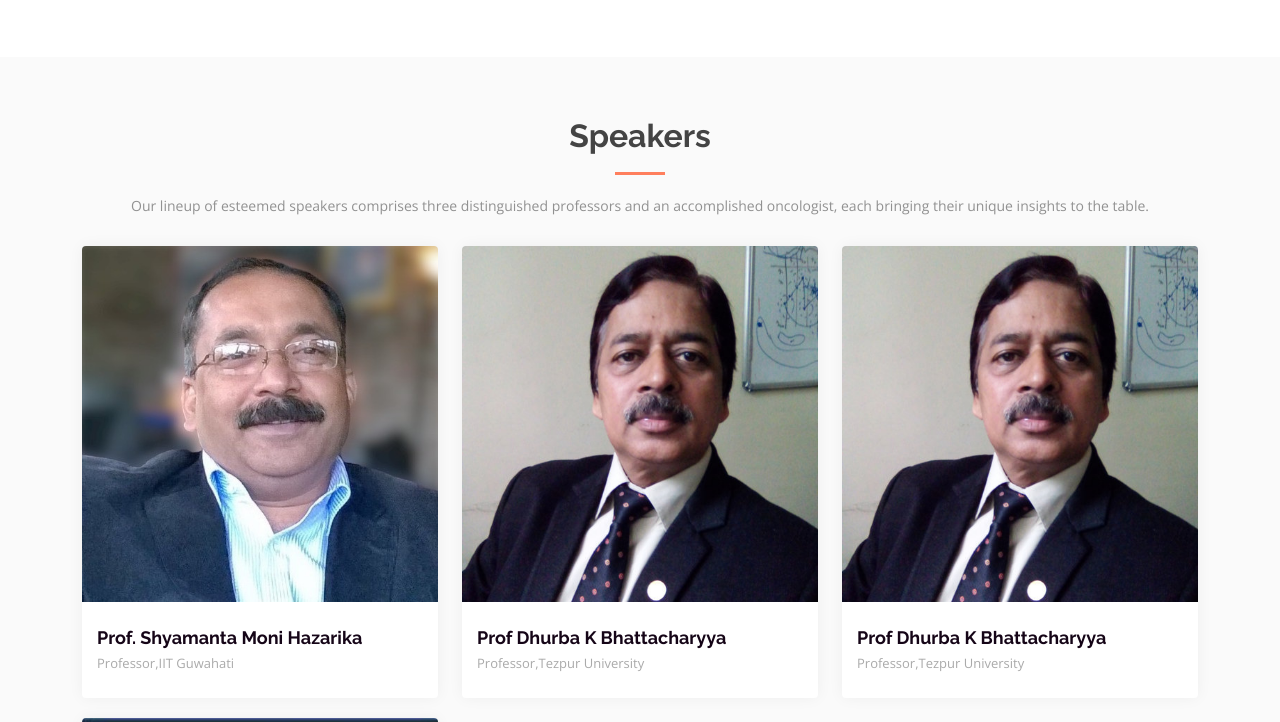
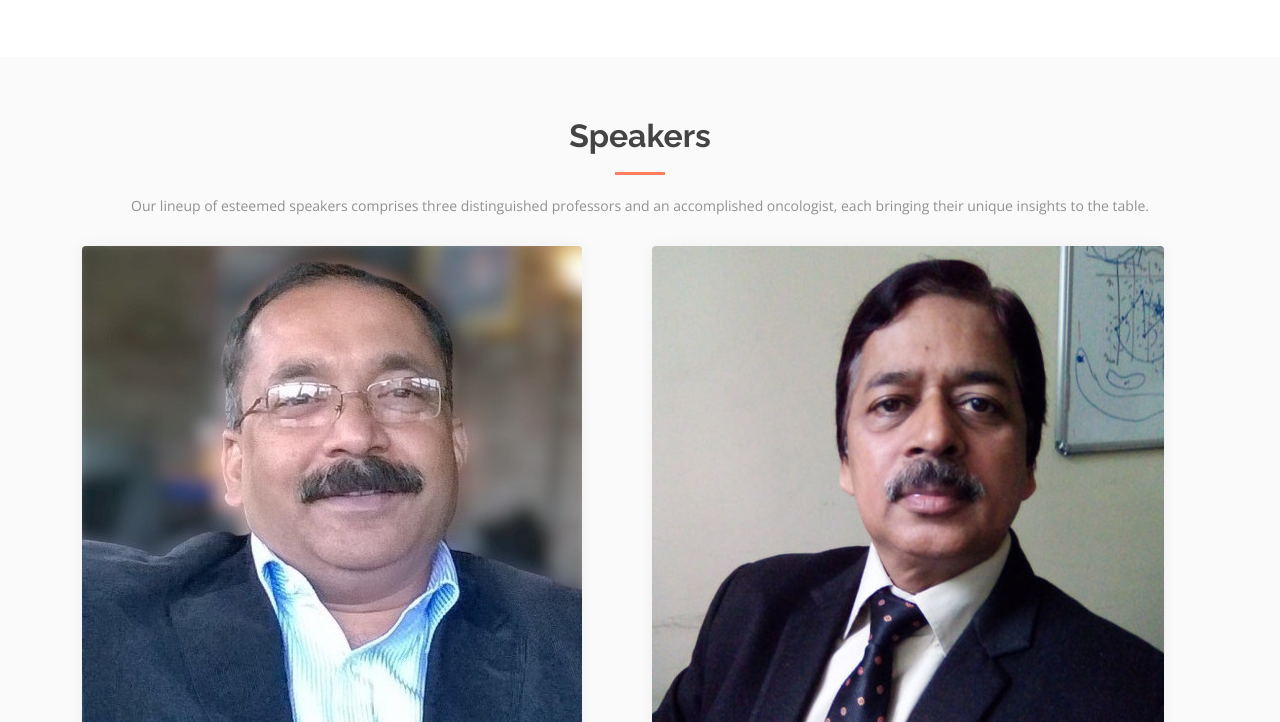
Before and after one commit to csitcotton/serb, a plain HTML site: page index.html in a window 1280 px wide. Shown: the part 2078-2800 px from the top of the page. Drawn offline with nearby package versions, Linux system fonts and the light colour scheme.

Commit message:
Update index.html

```diff
--- a/index.html
+++ b/index.html
@@ -158,7 +158,7 @@
 
     <div class="row">
 
-      <div class="col-lg-4 col-md-6 d-flex align-items-stretch">
+      <div class="col-lg-6 col-md-6 d-flex align-items-stretch">
         <div class="member">
           <div class="member-img">
             <img src="assets/img/team/shamta.jpg" class="img-fluid" alt="">
@@ -170,7 +170,7 @@
           </div>
         </div>
       </div>
-         <div class="col-lg-4 col-md-6 d-flex align-items-stretch">
+         <div class="col-lg-6 col-md-6 d-flex align-items-stretch">
         <div class="member">
           <div class="member-img">
             <img src="assets/img/team/Dhruba-K-Bhattacharyya.jpg" class="img-fluid" alt="">
@@ -183,7 +183,7 @@
         </div>
       </div>
 
-      <div class="col-lg-4 col-md-6 d-flex align-items-stretch">
+      <div class="col-lg-6 col-md-6 d-flex align-items-stretch">
         <div class="member">
           <div class="member-img">
             <img src="assets/img/team/Dhruba-K-Bhattacharyya.jpg" class="img-fluid" alt="">
@@ -196,7 +196,7 @@
         </div>
       </div>
 
-      <div class="col-lg-4 col-md-6 d-flex align-items-stretch">
+      <div class="col-lg-6 col-md-6 d-flex align-items-stretch">
         <div class="member">
           <div class="member-img">
             <img src="assets/img/team/tas.jpg" class="img-fluid" alt="">
```
